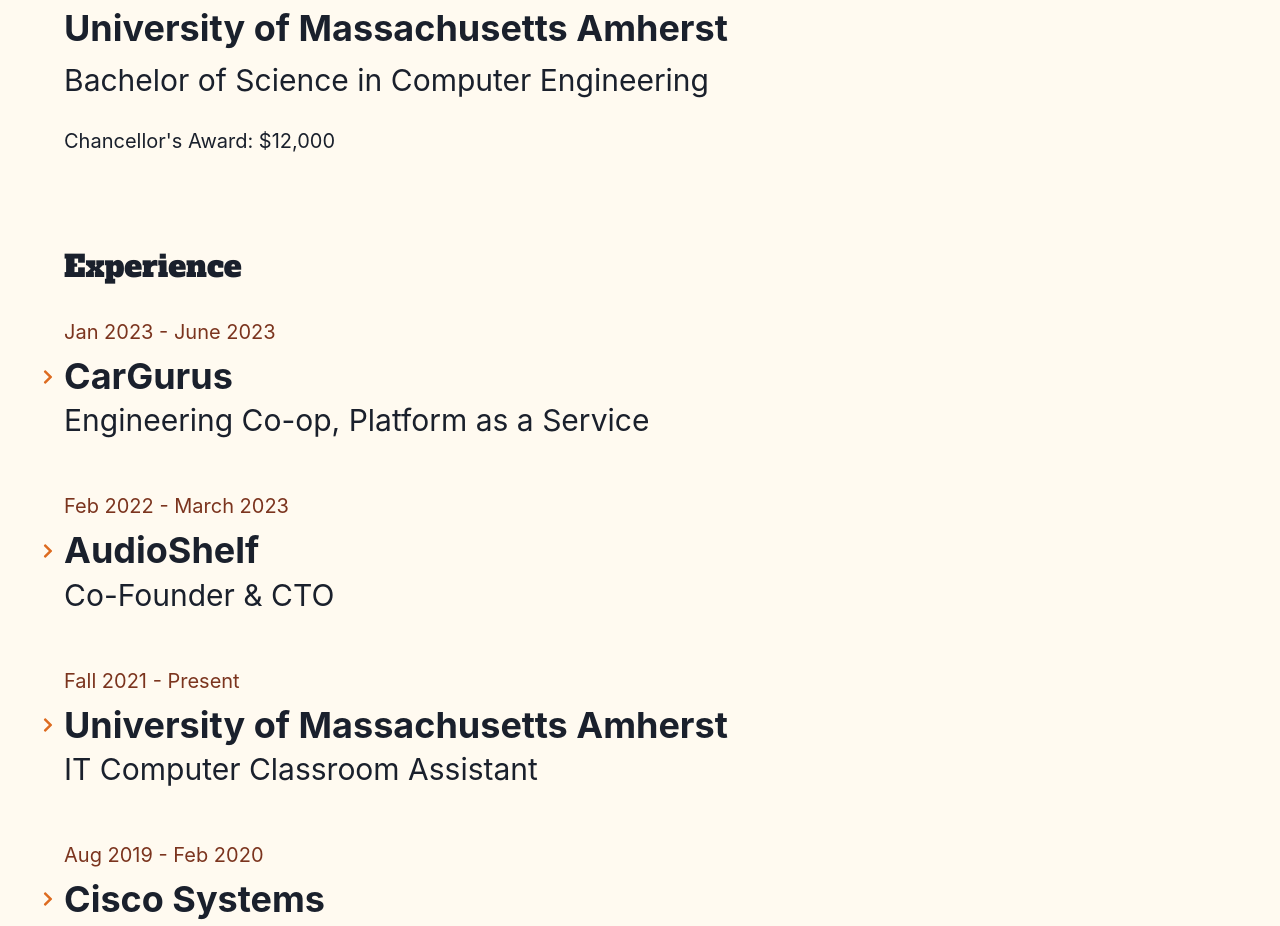
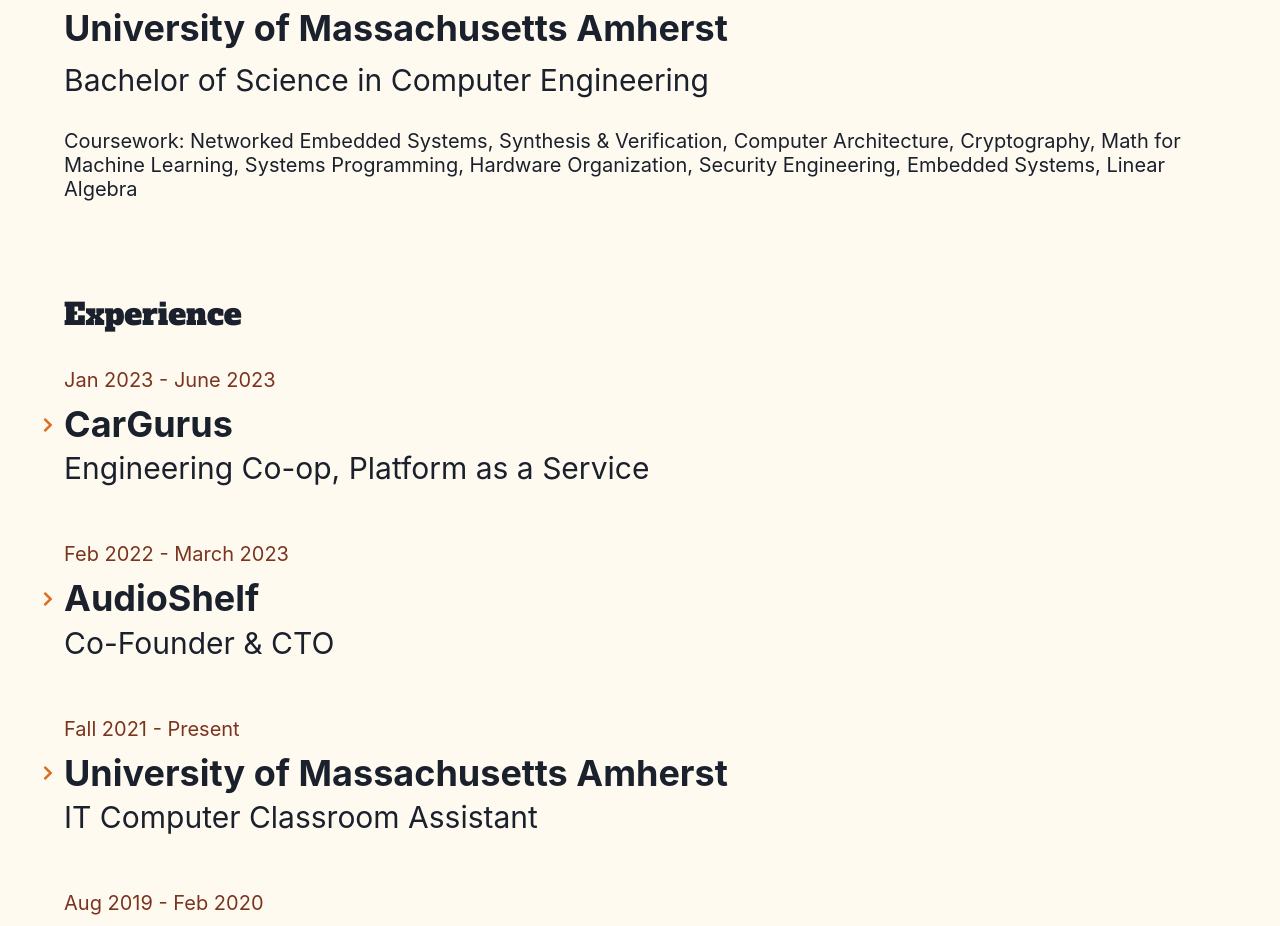
Before and after one commit to arhammusheer/croissant.one, a React (Vite) app: page / in a window 1280 px wide. Shown: the part 1420-2346 px from the top of the page. Built offline with nearby package versions, Linux system fonts and the light colour scheme; a web font is replaced by a local one.

Commit message:
Update me.ts

```diff
--- a/src/me.ts
+++ b/src/me.ts
@@ -79,7 +79,7 @@ export const me = {
       major: "Computer Engineering",
       school: "University of Massachusetts Amherst",
       graduation: "December 2024",
-      awards: ["Chancellor's Award: $12,000"],
+      awards: ["Coursework: Networked Embedded Systems, Synthesis & Verification, Computer Architecture, Cryptography, Math for Machine Learning, Systems Programming, Hardware Organization, Security Engineering, Embedded Systems, Linear Algebra"],
     },
   ],
   experience: [
```
